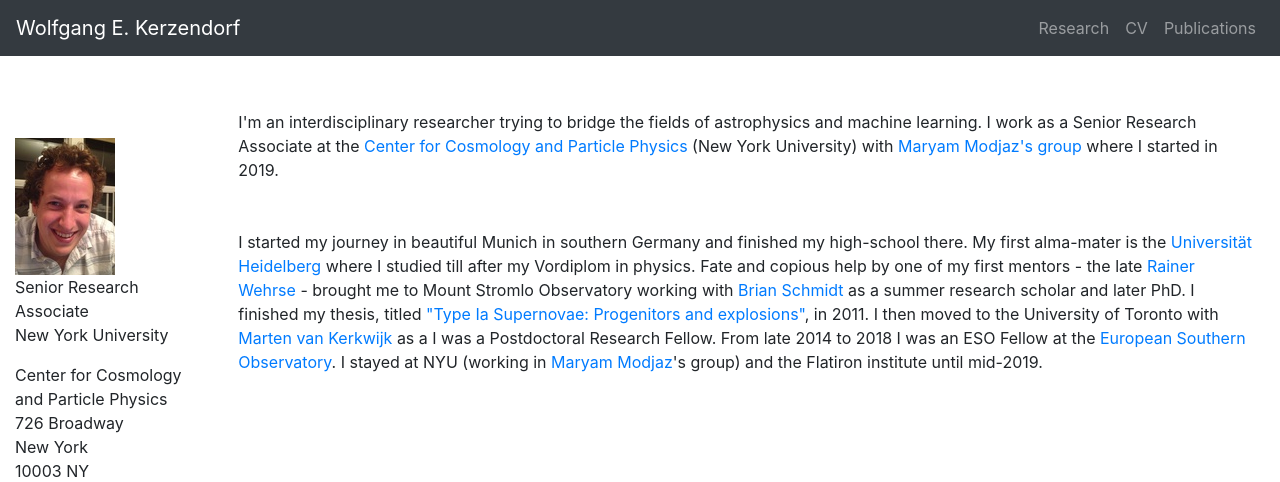
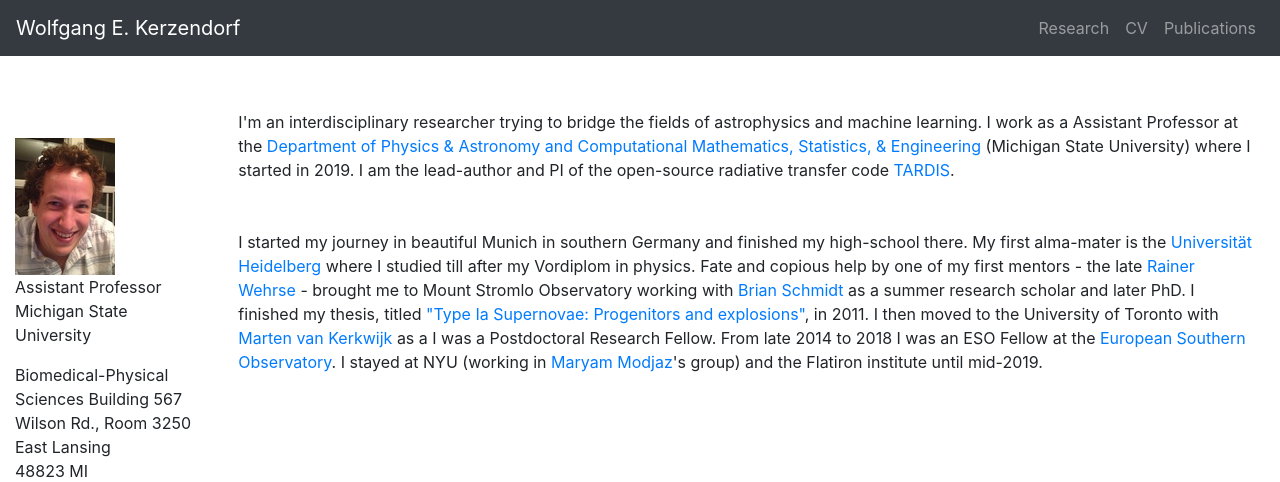
Before and after one commit to KasukabeDefenceForce/wkerzendorf.github.io, a plain HTML site: page index.html in a window 1280 px wide. Shown: the top 482 px of the page. Drawn offline with Linux system fonts and the light colour scheme.

Commit message:
adding new stuff

```diff
--- a/index.html
+++ b/index.html
@@ -62,15 +62,15 @@
 <div class="sticky-top">
     <br><br>
     <img src="img/wekerzendorf_100px.jpeg" width=100px alt="Wolfgang Kerzendorf" class="img-rounded">
-    <p class="text-left"> Senior Research Associate <br>
-        New York University</p>
+    <p class="text-left"> Assistant Professor <br>
+        Michigan State University</p>
     <p class="text-left">
         <i class="icon-map-marker pull-left"></i>
         <span style="display: inline-block;">
-            Center for Cosmology and Particle Physics
-            726 Broadway </br>
-            New York </br>
-            10003 NY </br>
+            Biomedical-Physical Sciences Building
+            567 Wilson Rd., Room 3250 </br>
+            East Lansing </br>
+            48823 MI </br>
             United States </br>
 
         </span>
@@ -87,8 +87,10 @@
       <div class="bs-docs-section">
         <div class="content" id="main">
           I'm an interdisciplinary researcher trying to bridge the fields of astrophysics and machine learning.
-I work as a Senior Research Associate at the <a href="https://cosmo.nyu.edu">Center for Cosmology and Particle Physics</a> (New York University) with <a href=https://cosmo.nyu.edu/~mmodjaz/>Maryam Modjaz's group</a>
-where I started in 2019.            <br><br><br>
+I work as a Assistant Professor at the <a href="https://pa.msu.edu/">Department of Physics & Astronomy and Computational Mathematics, Statistics, & Engineering</a> (Michigan State University)
+where I started in 2019.
+
+I am the lead-author and PI of the open-source radiative transfer code <a href=https://github.com/tardis-sn/tardis>TARDIS</a>.            <br><br><br>
           I started my journey in beautiful Munich in southern Germany and finished my high-school there.
 My first alma-mater is the <a href=https://www.uni-heidelberg.de/en>Universität Heidelberg</a> where I studied till after
 my Vordiplom in physics. Fate and copious help by one of my first mentors - the late
```
